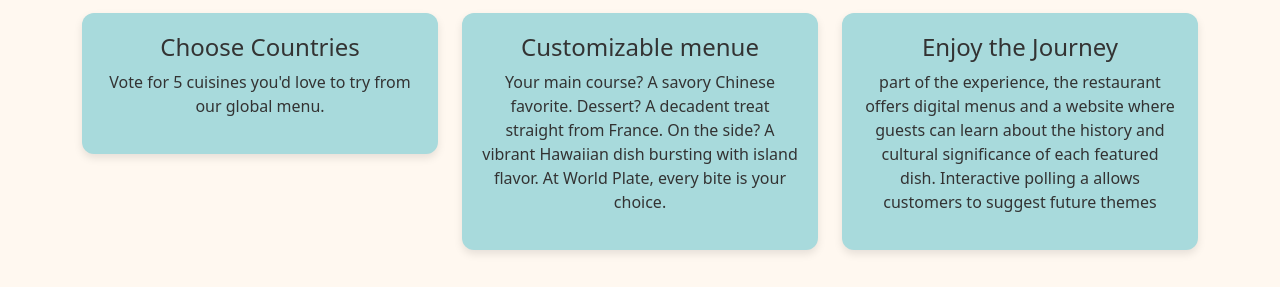
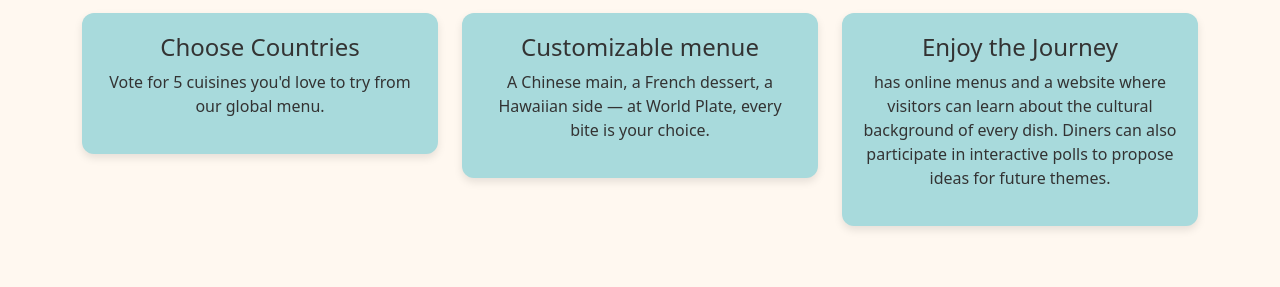
Before and after one commit to tamnisha/world-plate, a plain HTML site: page index.html in a window 1280 px wide. Shown: the part 502-789 px from the top of the page. Drawn offline with nearby package versions, Linux system fonts and the light colour scheme.

Commit message:
Update index.html

```diff
--- a/index.html
+++ b/index.html
@@ -73,13 +73,13 @@
       <div class="col-md-4 mb-3">
         <div class="feature-card">
           <h4>Customizable menue</h4>
-          <p> Your main course? A savory Chinese favorite. Dessert? A decadent treat straight from France. On the side? A vibrant Hawaiian dish bursting with island flavor. At World Plate, every bite is your choice.</p>
+          <p>A Chinese main, a French dessert, a Hawaiian side — at World Plate, every bite is your choice.</p>
         </div>
       </div>
       <div class="col-md-4 mb-3">
         <div class="feature-card">
           <h4>Enjoy the Journey</h4>
-          <p> part of the experience, the restaurant offers digital menus and a website where guests can learn about the history and cultural significance of each featured dish. Interactive polling a allows customers to suggest future themes</p>
+          <p> has online menus and a website where visitors can learn about the cultural background of every dish. Diners can also participate in interactive polls to propose ideas for future themes.</p>
         </div>
       </div>
     </div>
```
